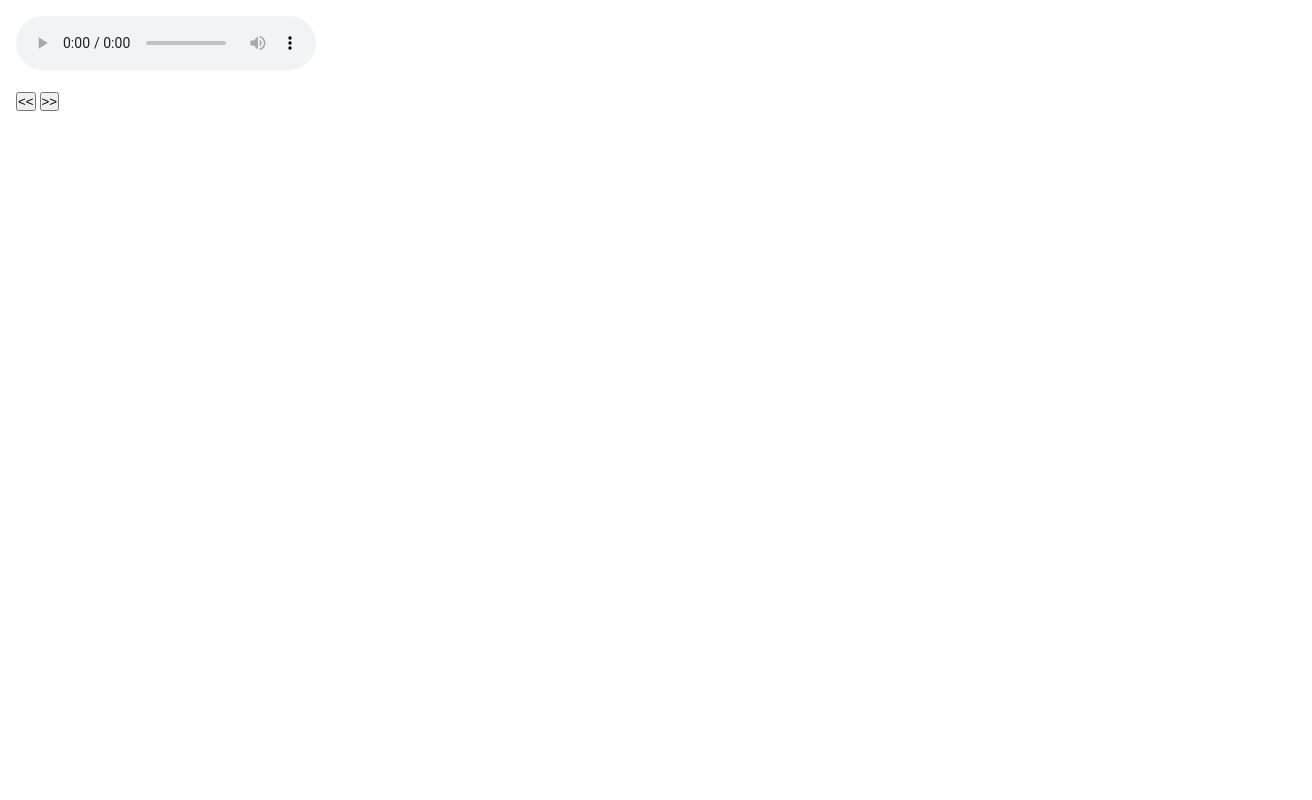
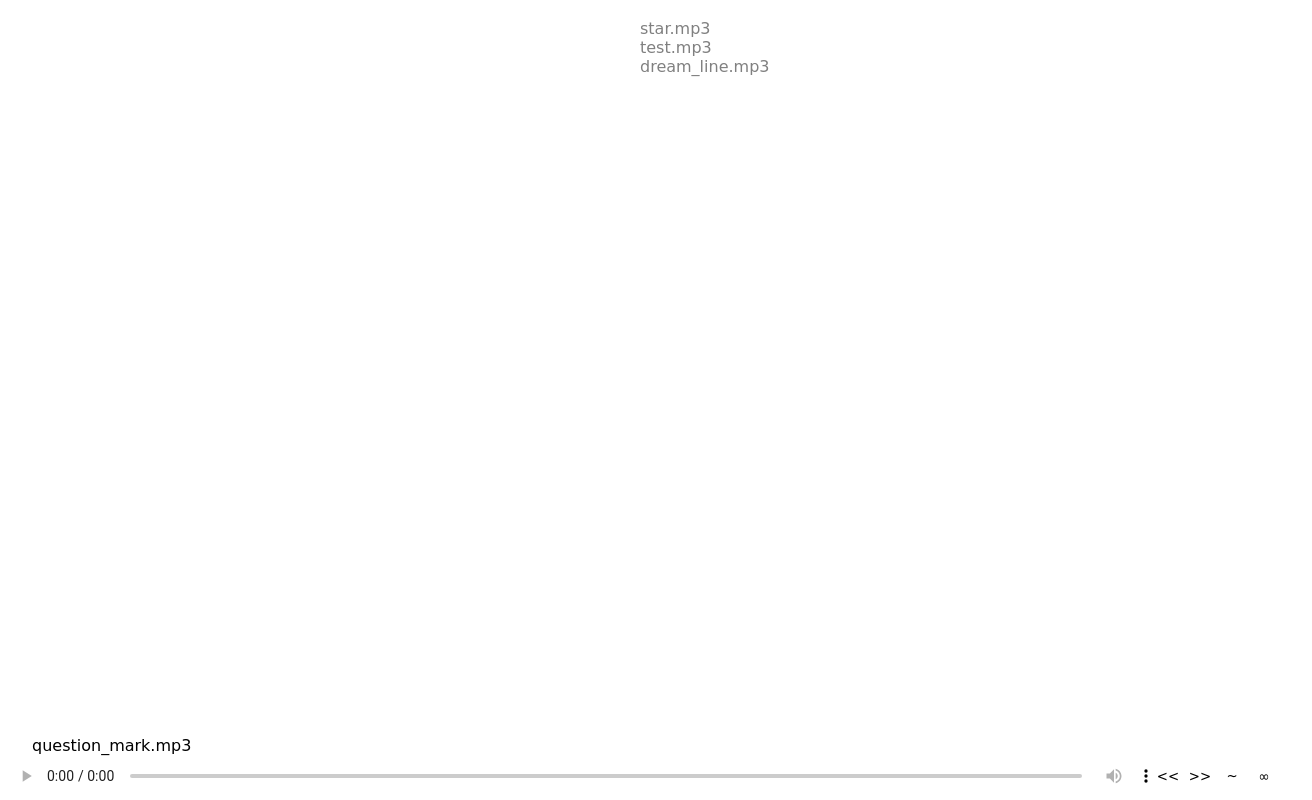
Before and after one commit to 32comma/music-player, a plain HTML site: page index.html in a window 1280 px wide. Shown: the whole page, 1312 px wide, since content can reach past the window. Drawn offline with Linux system fonts and the light colour scheme; a web font is replaced by a local one.

Commit message:
playlist

```diff
--- a/index.html
+++ b/index.html
@@ -5,11 +5,15 @@
     <meta charset="UTF-8">
     <meta http-equiv="X-UA-Compatible" content="IE=edge">
     <meta name="viewport" content="width=device-width, initial-scale=1.0">
-    <title></title>
+    <title>music-player</title>
+    <link rel="preconnect" href="https://fonts.googleapis.com">
+    <link rel="preconnect" href="https://fonts.gstatic.com" crossorigin>
+    <link href="https://fonts.googleapis.com/css2?family=Gugi&display=swap" rel="stylesheet">
     <style>
         * {
             margin: 0;
             padding: 0;
+            font-family: 'Gugi', cursive;
         }
 
         html,
@@ -21,26 +25,115 @@
 
         #audio-container {
             color: white;
-            margin: 1rem;
+            bottom: 0;
         }
 
         #canvas {
             position: absolute;
             left: 0;
-            top: 8rem;
+            bottom: 4rem;
+        }
+
+        audio::-webkit-media-controls-panel {
+            width: 100%;
+            height: 100%;
+            position: absolute;
+            left: 0;
+            top: 0;
+            background-color: white;
+        }
+
+        #audio {
+            background-color: white;
+            width: 90%;
+            position: absolute;
+            bottom: 0;
+            height: 3rem;
+        }
+
+        .next {
+            position: absolute;
+            bottom: 0;
+            width: 2.5%;
+            right: 5%;
+            height: 3rem;
+        }
+
+        .toggle {
+            position: absolute;
+            bottom: 0;
+            width: 2.5%;
+            right: 0;
+            height: 3rem;
+        }
+
+        .prev {
+            position: absolute;
+            bottom: 0;
+            width: 2.5%;
+            right: 7.5%;
+            height: 3rem;
+        }
+
+        .random {
+            position: absolute;
+            bottom: 0;
+            width: 2.5%;
+            right: 2.5%;
+            height: 3rem;
+        }
+
+        #playlist {
+            top: 0;
+            right: 0;
+            color: white;
+            width: 50%;
+            height: 100%;
+            position: absolute;
+        }
+
+        #info {
+            bottom: 3rem;
+            left: 0;
+            text-align: left;
+            padding-left: 2rem;
+            position: absolute;
+            display: block;
+            z-index: 1;
+            background-color: white;
+            color: black;
+            width: 100%;
+            height: 1rem;
+        }
+
+        button {
+            border: 0;
+            margin: 0;
+            padding: 0;
+            background-color: white;
         }
     </style>
 </head>
 
 <body>
-    <div id="audio-container">
-        <audio id="audio" src="" controls autoplay onended="next()"></audio>
-        <div id="name"></div>
-        <button onclick="prev()">&lt;&lt;</button>
-        <button onclick="next()">&gt;&gt;</button>
-        <canvas id="canvas" width="1000" height="50">
+    <div id="playlist">
+        playlist
     </div>
+
+    <div id="info"></div>
+    <audio id="audio" src="" controls autoplay onended="next()">
+
+    </audio>
+
+    <button class='prev' onclick="prev()">&lt;&lt;</button>
+    <button class='next' onclick="next()">&gt;&gt;</button>
+    <button class='random' onclick="random()">~</button>
+    <button class='toggle' onclick="toggle()">∞</button>
+    <canvas id="canvas" width="1000" height="50">
+
+    </canvas>
     <script>
+        var current = null;
         const WIDTH = 1000;
         const HEIGHT = 50;
         var canvas = document.getElementById('canvas');
@@ -66,7 +159,7 @@
             var x = 0;
             for (var i = 0; i < bufferLength; i++) {
                 barHeight = dataArray[i] / 2;
-                canvasCtx.fillStyle = 'rgba(255,0,0,1)';
+                canvasCtx.fillStyle = 'rgba(255,255,255,1)';
                 canvasCtx.fillRect(x, HEIGHT - barHeight / 2, barWidth, barHeight);
                 x += barWidth + 1;
             }
@@ -78,14 +171,24 @@
     </script>
     <script>
         var list = [
-            'study.wav', 'wave.wav', 'why.wav'
+            'star.mp3', 'test.mp3', 'dream_line.mp3', 'question_mark.mp3'
         ];
         var idx = 0;
         function setAudio(v) {
             var audio = document.getElementById('audio');;
-            var name = document.getElementById('name');
-            name.innerHTML = v;
-            audio.src = list[idx];
+            var info = document.getElementById('info');
+            info.innerHTML = v;
+            audio.src = 'mp3/' + list[idx];
+            current = list[idx];
+            console.log('current' + list[idx])
+            var mp3s = document.getElementsByClassName('mp3');
+            for (var i = 0; i < mp3s.length; i++) {
+                if (mp3s[i].getAttribute('id') == current) {
+                    mp3s[i].style = 'color:white';
+                } else {
+                    mp3s[i].style = 'color:gray';
+                }
+            }
         }
         function next() {
             idx++;
@@ -93,6 +196,15 @@
                 idx = 0;
             }
             console.log(idx);
+            setAudio(list[idx]);
+        }
+        function random() {
+            var r = parseInt(Math.random() * list.length);
+            if (idx == r) {
+                random()
+            } else {
+                idx = r;
+            }
             setAudio(list[idx]);
         }
         function prev() {
@@ -103,7 +215,15 @@
             console.log(idx);
             setAudio(list[idx]);
         }
-        setAudio(list[idx]);
+    </script>
+    <script>
+        //playlist
+        var playlist = document.getElementById('playlist');
+        for (var i = 0; i < list.length; i++) {
+            playlist.innerHTML += `<div id='${list[i]}' class='mp3' >${list[i]}</div>`;
+        }
+
+        random();
     </script>
 
 </body>
```
Also changed, not shown: icon.png (deleted), 4 other files.
